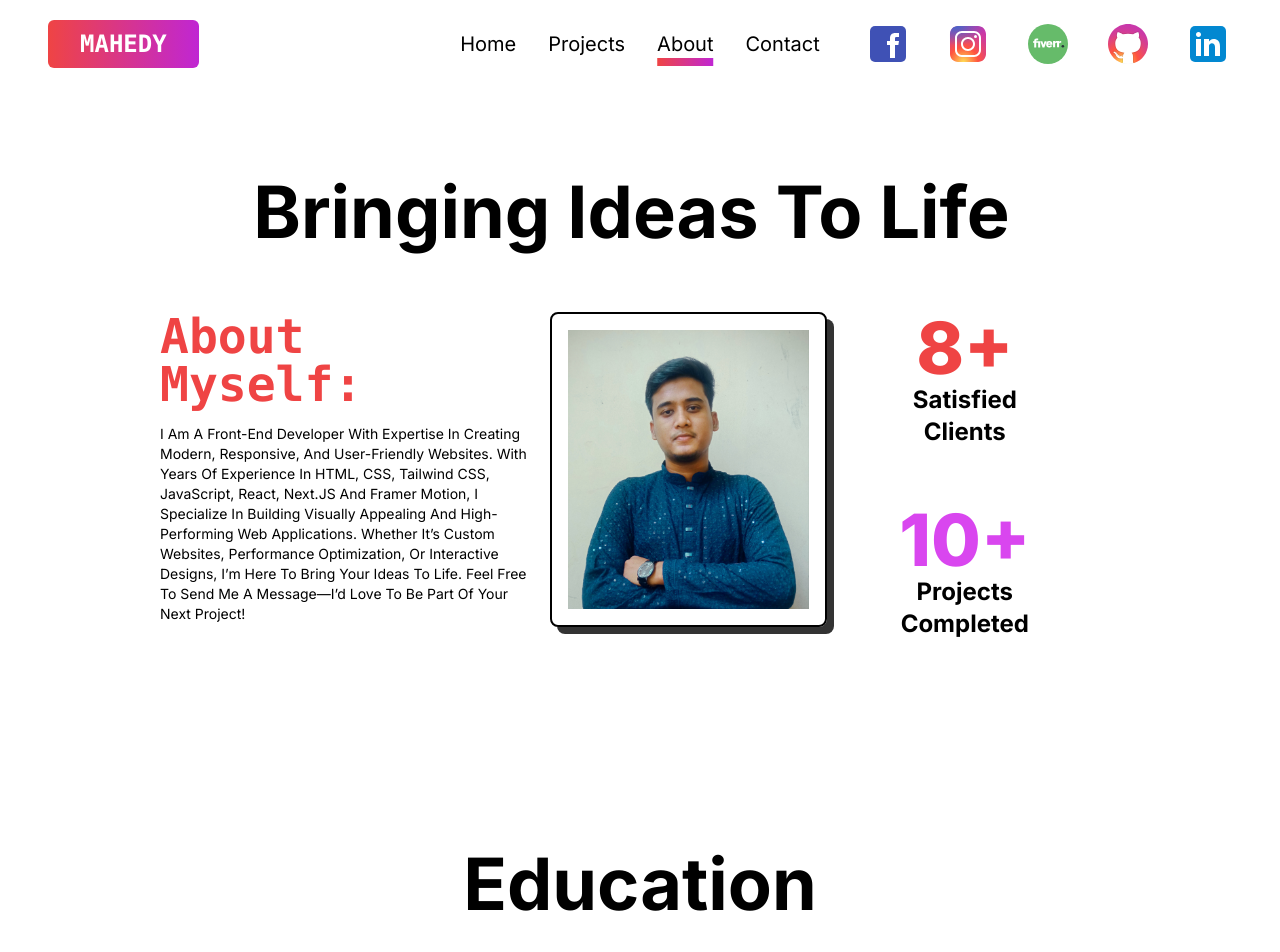
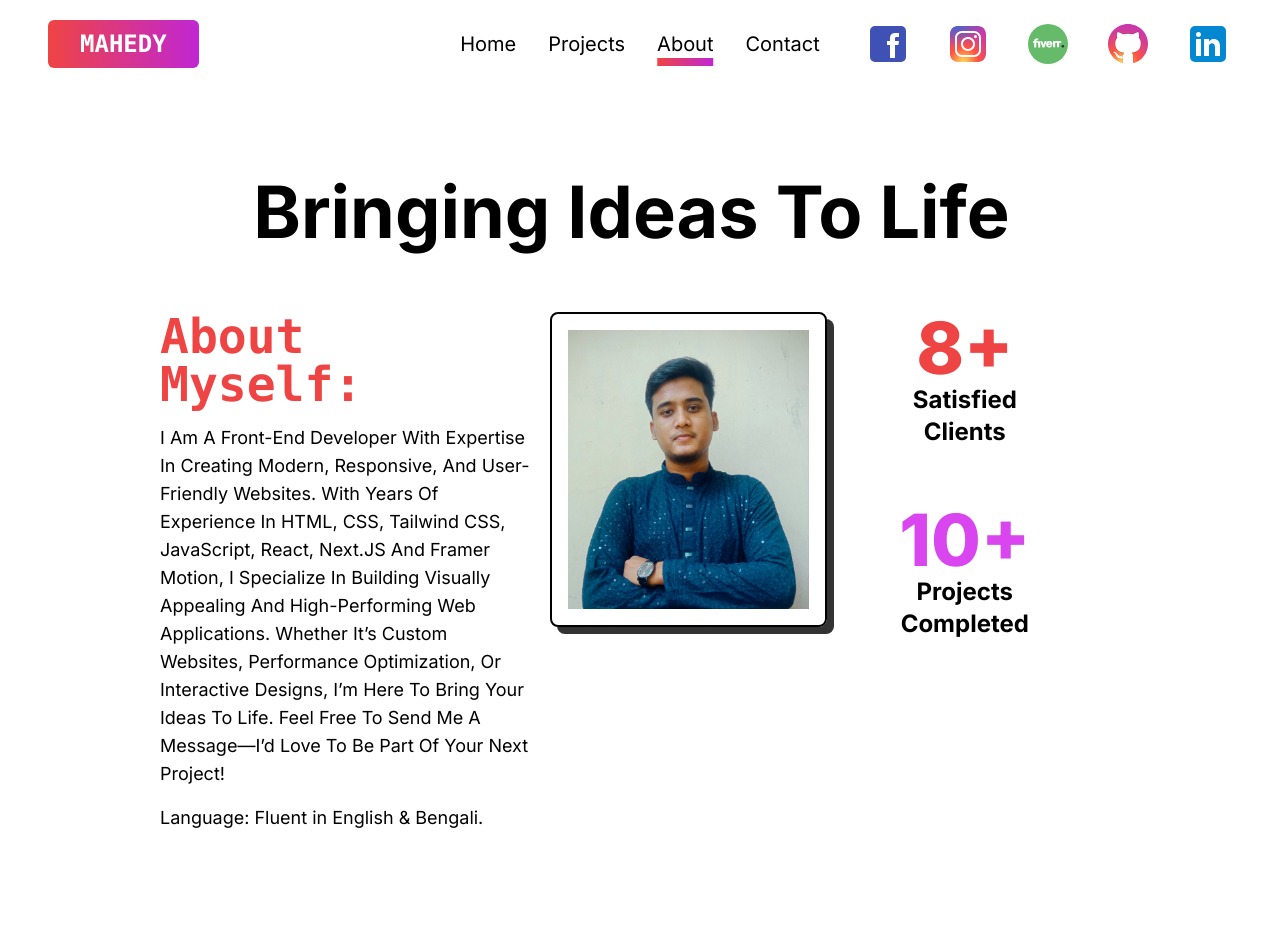
Before and after one commit to mahedy25/Mahedy-Hasan, a Next.js app: page /about in a window 1280 px wide. Shown: the top 952 px of the page. Built offline with nearby package versions, Linux system fonts and the light colour scheme.

Commit message:
some changes

```diff
--- a/src/Components/About.js
+++ b/src/Components/About.js
@@ -50,9 +50,12 @@ const About = () => {
       <div className='md:grid grid-cols-10 md:px-4 md:gap-4 '>
         <div className='col-span-4 w-full'>
           <h2 className='text-2xl md:text-3xl lg:text-4xl xl:text-5xl font-mono font-bold text-red-500'>About Myself:</h2>
-          <p className='text-black text-sm my-4 capitalize'>
+          <p className='text-black text-lg my-4 capitalize'>
            I am a Front-End Developer with expertise in creating modern, responsive, and user-friendly websites. With years of experience in HTML, CSS, Tailwind CSS, JavaScript, React, Next.JS and Framer Motion, I specialize in building visually appealing and high-performing web applications. Whether it’s custom websites, performance optimization, or interactive designs, I’m here to bring your ideas to life. Feel free to send me a message—I’d love to be part of your next project!
           </p>
+          <span className='text-lg'>
+            Language: Fluent in English & Bengali.
+          </span>
         </div>
 
         <div className='col-span-3 rounded-lg w-full justify-end items-start flex'>
```
